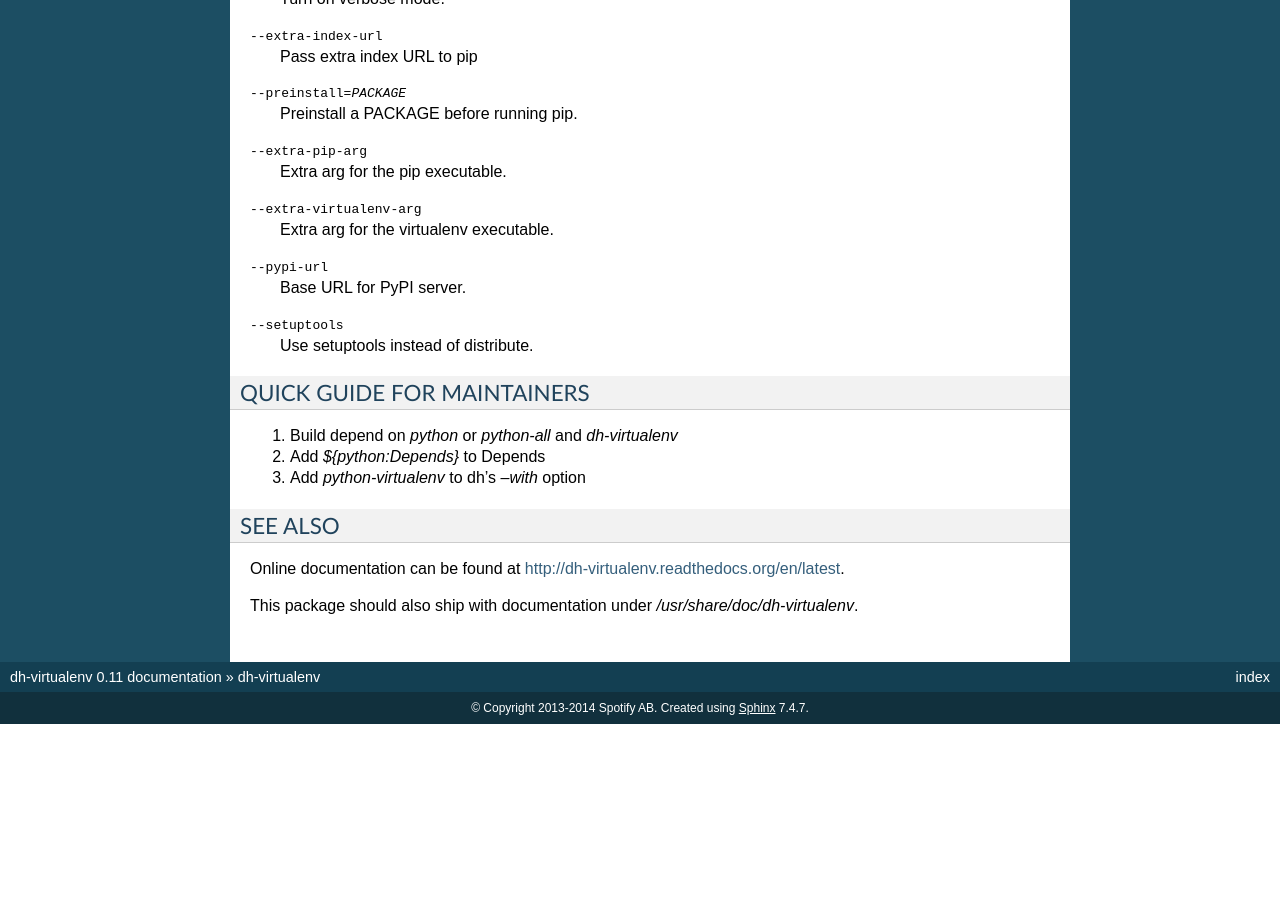
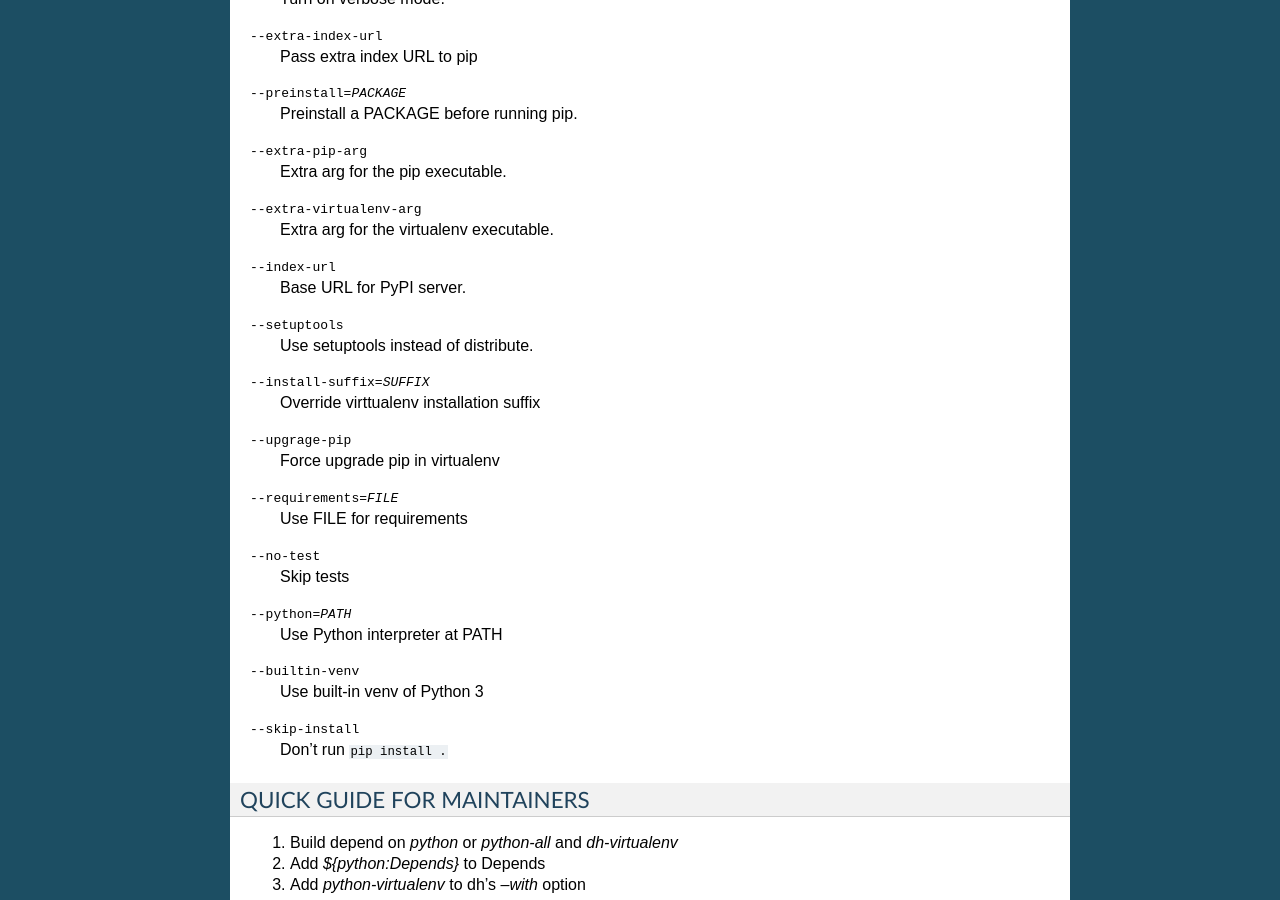
Before and after one commit to spotify/dh-virtualenv, a Sphinx documentation site: the page built from doc/dh_virtualenv.1.rst, in a window 1280 px wide and 900 px high, scrolled down 844 px. Built offline with Sphinx 7.4.7, drawn with Linux system fonts in a browser that asks for light colours; before the commit the page ends 1568 px from its top, so only the background shows below that.

Commit message:
man page: Fix indendation and document undocument options

```diff
--- a/doc/dh_virtualenv.1.rst
+++ b/doc/dh_virtualenv.1.rst
@@ -40,13 +40,20 @@
 
 -p PACKAGE, --package=PACKAGE		Act on the package named PACKAGE
 -N PACKAGE, --no-package=PACKAGE	Do not act on the specified PACKAGE
--v, --verbose				        Turn on verbose mode.
---extra-index-url			        Pass extra index URL to pip
---preinstall=PACKAGE			    Preinstall a PACKAGE before running pip.
---extra-pip-arg				        Extra arg for the pip executable.
---extra-virtualenv-arg              Extra arg for the virtualenv executable.
---pypi-url				            Base URL for PyPI server.
---setuptools				        Use setuptools instead of distribute.
+-v, --verbose				Turn on verbose mode.
+--extra-index-url			Pass extra index URL to pip
+--preinstall=PACKAGE			Preinstall a PACKAGE before running pip.
+--extra-pip-arg				Extra arg for the pip executable.
+--extra-virtualenv-arg			Extra arg for the virtualenv executable.
+--index-url				Base URL for PyPI server.
+--setuptools				Use setuptools instead of distribute.
+--install-suffix=SUFFIX			Override virttualenv installation suffix
+--upgrage-pip				Force upgrade pip in virtualenv
+--requirements=FILE			Use FILE for requirements
+--no-test				Skip tests
+--python=PATH				Use Python interpreter at PATH
+--builtin-venv				Use built-in venv of Python 3
+--skip-install				Don't run ``pip install .``
 
 QUICK GUIDE FOR MAINTAINERS
 ===========================
```
